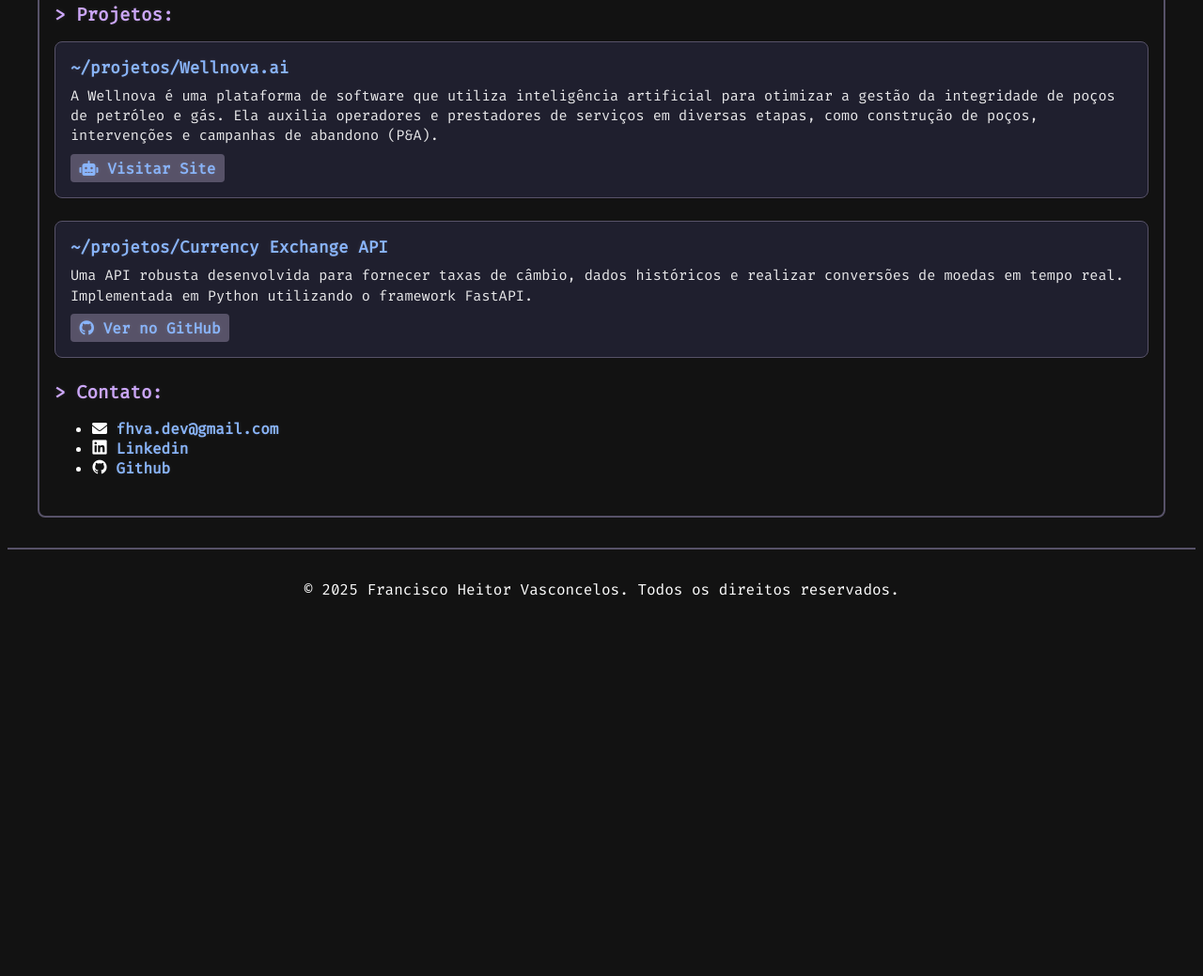
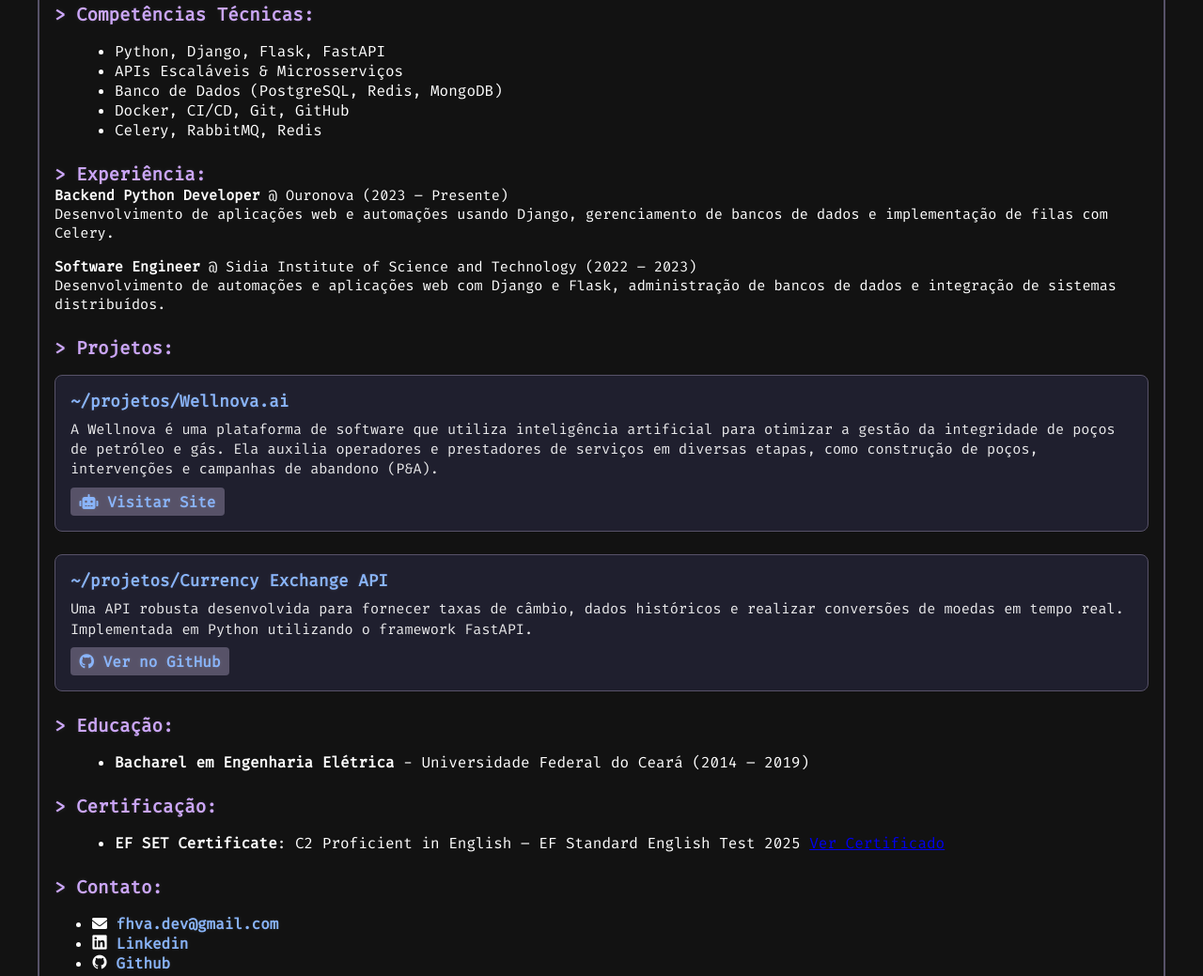
Before and after one commit to fhva29/personal-portfolio, a plain HTML site: page index.html in a window 1280 px wide. Shown: the part 380-1419 px from the top of the page at 94% size. Before the commit the page ends 1050 px from the top, so only its background shows below. Drawn offline with nearby package versions, Linux system fonts and the light colour scheme.

Commit message:
feat: updates on text

```diff
--- a/index.html
+++ b/index.html
@@ -1,27 +1,15 @@
 <!DOCTYPE html>
 <html lang="pt-br">
-
 <head>
   <meta charset="UTF-8">
   <meta name="viewport" content="width=device-width, initial-scale=1.0">
   <title>Francisco Heitor Vasconcelos | Backend Python Developer</title>
-
-    <!-- Favicon -->
   <link rel="icon" type="image/png" href="src/favicon.png">
-
-    <!-- Font Awesome -->
   <link rel="stylesheet" href="https://cdnjs.cloudflare.com/ajax/libs/font-awesome/6.0.0-beta3/css/all.min.css" />
-
-    <!-- DevIcons -->
   <link rel="stylesheet" href="https://cdn.jsdelivr.net/gh/devicons/devicon@latest/devicon.min.css">
-
-    <!-- Google Fonts -->
   <link href="https://fonts.googleapis.com/css2?family=Fira+Code&display=swap" rel="stylesheet">
-
-    <!-- CSS -->
   <link rel="stylesheet" href="style.css">
 </head>
-
 <body>
   <header class="terminal-header">
       <div class="terminal-header-bar">
@@ -36,39 +24,49 @@
           <button id="theme-toggle" class="theme-btn">🌙</button>
       </div>
   </header>
-
   <main class="terminal-body">
       <section class="terminal">
           <!-- Sobre Mim -->
-            <div class="line">
+          <div class="line" id="sobre-mim">
               <span class="prompt">> Sobre Mim:</span>
               <span class="text" id="sobre-mim-text"></span><span class="cursor"></span>
           </div>
-
+          <!-- Competências Técnicas -->
+          <div class="line" id="skills">
+              <span class="prompt" id="skills-title"></span>
+              <ul id="skills-list"></ul>
+          </div>
+          <!-- Experiência -->
+          <div class="line" id="experience">
+              <span class="prompt" id="experience-title"></span>
+              <div id="experience-list"></div>
+          </div>
           <!-- Projetos -->
-            <div class="line">
+          <div class="line" id="projects">
               <span class="prompt">> Projetos:</span>
               <div class="project-list" id="project-list">
-                    <!-- Os projetos serão inseridos dinamicamente via JavaScript -->
               </div>
           </div>
-
+          <!-- Educação -->
+          <div class="line" id="education">
+              <span class="prompt" id="education-title"></span>
+              <ul id="education-list"></ul>
+          </div>
+          <!-- Certificação -->
+          <div class="line" id="certification">
+              <span class="prompt" id="certification-title"></span>
+              <ul id="certification-list"></ul>
+          </div>
           <!-- Contato -->
-            <div class="line">
+          <div class="line" id="contact">
               <span class="prompt">> Contato:</span>
-                <ul>
-                    <!-- Este conteúdo será substituído pelo JavaScript -->
-                </ul>
+              <ul id="contact-list"></ul>
           </div>
       </section>
   </main>
-
   <footer class="terminal-footer">
       <p>&copy; 2025 Francisco Heitor Vasconcelos. Todos os direitos reservados.</p>
   </footer>
-
-    <!-- JavaScript -->
   <script src="script.js"></script>
 </body>
-
 </html>
--- a/script.js
+++ b/script.js
@@ -1,10 +1,57 @@
 document.addEventListener("DOMContentLoaded", () => {
-  // Texto que será animado para cada idioma
+    // Textos para cada idioma, incluindo as novas seções
     const texts = {
       "pt-br": {
         header: "Francisco Heitor Vasconcelos",
         subHeader: "Backend Python Developer | APIs Escaláveis & Microsserviços",
         about: "Sou um Desenvolvedor Backend Python com experiência em desenvolvimento de APIs escaláveis, microsserviços e sistemas distribuídos. Minha abordagem foca em entregar soluções robustas e eficientes, utilizando frameworks como Django, Flask e FastAPI.",
+        skills: {
+          title: "Competências Técnicas:",
+          items: [
+            "Python, Django, Flask, FastAPI",
+            "APIs Escaláveis & Microsserviços",
+            "Banco de Dados (PostgreSQL, Redis, MongoDB)",
+            "Docker, CI/CD, Git, GitHub",
+            "Celery, RabbitMQ, Redis"
+          ]
+        },
+        experience: {
+          title: "Experiência:",
+          items: [
+            {
+              role: "Backend Python Developer",
+              company: "Ouronova",
+              period: "2023 – Presente",
+              description: "Desenvolvimento de aplicações web e automações usando Django, gerenciamento de bancos de dados e implementação de filas com Celery."
+            },
+            {
+              role: "Software Engineer",
+              company: "Sidia Institute of Science and Technology",
+              period: "2022 – 2023",
+              description: "Desenvolvimento de automações e aplicações web com Django e Flask, administração de bancos de dados e integração de sistemas distribuídos."
+            }
+          ]
+        },
+        education: {
+          title: "Educação:",
+          items: [
+            {
+              degree: "Bacharel em Engenharia Elétrica",
+              institution: "Universidade Federal do Ceará",
+              period: "2014 – 2019"
+            }
+          ]
+        },
+        certification: {
+          title: "Certificação:",
+          items: [
+            {
+              name: "EF SET Certificate",
+              detail: "C2 Proficient in English – EF Standard English Test 2025",
+              link: "https://cert.efset.org/9tNcDt"
+            }
+          ]
+        },
         projects: [
           {
             title: "Wellnova.ai",
@@ -31,6 +78,53 @@ document.addEventListener("DOMContentLoaded", () => {
         header: "Francisco Heitor Vasconcelos",
         subHeader: "Backend Python Developer | Scalable APIs & Microservices",
         about: "I am a Backend Python Developer with experience in developing scalable APIs, microservices, and distributed systems. My approach focuses on delivering robust and efficient solutions using frameworks like Django, Flask, and FastAPI.",
+        skills: {
+          title: "Technical Skills:",
+          items: [
+            "Python, Django, Flask, FastAPI",
+            "Scalable APIs & Microservices",
+            "Database Management (PostgreSQL, Redis, MongoDB)",
+            "Docker, CI/CD, Git, GitHub",
+            "Celery, RabbitMQ, Redis"
+          ]
+        },
+        experience: {
+          title: "Experience:",
+          items: [
+            {
+              role: "Backend Python Developer",
+              company: "Ouronova",
+              period: "2023 – Present",
+              description: "Developing web applications and automations using Django, managing databases and implementing task queues with Celery."
+            },
+            {
+              role: "Software Engineer",
+              company: "Sidia Institute of Science and Technology",
+              period: "2022 – 2023",
+              description: "Developed automations and web applications using Django and Flask, administered databases, and integrated distributed systems."
+            }
+          ]
+        },
+        education: {
+          title: "Education:",
+          items: [
+            {
+              degree: "Bachelor in Electrical Engineering",
+              institution: "Federal University of Ceará",
+              period: "2014 – 2019"
+            }
+          ]
+        },
+        certification: {
+          title: "Certification:",
+          items: [
+            {
+              name: "EF SET Certificate",
+              detail: "C2 Proficient in English – EF Standard English Test 2025",
+              link: "https://cert.efset.org/9tNcDt"
+            }
+          ]
+        },
         projects: [
           {
             title: "Wellnova.ai",
@@ -66,11 +160,10 @@ document.addEventListener("DOMContentLoaded", () => {
     const headerP = document.querySelector("header p");
     const projectListElement = document.getElementById("project-list");
 
-  // Função para aplicar o efeito de digitação
+    // Efeito de digitação
     function typeEffect(text, element, callback) {
         let index = 0;
-      element.innerHTML = ""; // Limpa o conteúdo atual
-
+        element.innerHTML = "";
         function type() {
             if (index < text.length) {
                 element.innerHTML += text.charAt(index);
@@ -81,7 +174,6 @@ document.addEventListener("DOMContentLoaded", () => {
                 if (callback) callback();
             }
         }
-
         if (isTyping) {
             clearTimeout(typingTimeout);
         }
@@ -89,43 +181,31 @@ document.addEventListener("DOMContentLoaded", () => {
         type();
     }
 
-  // Função para atualizar os projetos na página
+    // Renderiza a lista de projetos
     function renderProjects() {
         const projects = texts[currentLanguage].projects;
-      projectListElement.innerHTML = ""; // Limpa a lista de projetos
-
+        projectListElement.innerHTML = "";
         projects.forEach((project) => {
-          // Cria o item do projeto
             const projectItem = document.createElement("div");
             projectItem.className = "project-item";
-
-          // Comando do projeto
             const cmdSpan = document.createElement("span");
             cmdSpan.className = "cmd";
             cmdSpan.textContent = `~/projetos/${project.title}`;
-
-          // Descrição do projeto
             const descriptionParagraph = document.createElement("p");
             descriptionParagraph.textContent = project.description;
-
-          // Link do projeto
             const projectLink = document.createElement("a");
             projectLink.href = project.linkHref;
             projectLink.target = "_blank";
             projectLink.className = "project-link";
             projectLink.innerHTML = `<i class="${project.iconClass}"></i> ${project.linkText}`;
-
-          // Adiciona os elementos ao item do projeto
             projectItem.appendChild(cmdSpan);
             projectItem.appendChild(descriptionParagraph);
             projectItem.appendChild(projectLink);
-
-          // Adiciona o item do projeto à lista de projetos
             projectListElement.appendChild(projectItem);
         });
     }
 
-  // Função para atualizar os textos na página
+    // Atualiza todos os textos e seções
     function updateTexts() {
         const currentTexts = texts[currentLanguage];
 
@@ -133,69 +213,93 @@ document.addEventListener("DOMContentLoaded", () => {
         headerH1.textContent = `> ${currentTexts.header}`;
         headerP.textContent = currentTexts.subHeader;
 
-      // Sobre Mim com efeito de digitação
+        // Sobre Mim
         typeEffect(currentTexts.about, sobreMimElement);
 
-      // Atualiza os projetos
+        // Skills / Competências Técnicas
+        document.getElementById("skills-title").textContent = `> ${currentTexts.skills.title}`;
+        const skillsList = document.getElementById("skills-list");
+        skillsList.innerHTML = "";
+        currentTexts.skills.items.forEach(skill => {
+            const li = document.createElement("li");
+            li.textContent = skill;
+            skillsList.appendChild(li);
+        });
+
+        // Experiência
+        document.getElementById("experience-title").textContent = `> ${currentTexts.experience.title}`;
+        const expList = document.getElementById("experience-list");
+        expList.innerHTML = "";
+        currentTexts.experience.items.forEach(exp => {
+            const expDiv = document.createElement("div");
+            expDiv.className = "experience-item";
+            expDiv.innerHTML = `<strong>${exp.role}</strong> @ ${exp.company} (${exp.period})<br>${exp.description}`;
+            expList.appendChild(expDiv);
+        });
+
+        // Projetos
         renderProjects();
 
+        // Educação
+        document.getElementById("education-title").textContent = `> ${currentTexts.education.title}`;
+        const eduList = document.getElementById("education-list");
+        eduList.innerHTML = "";
+        currentTexts.education.items.forEach(edu => {
+            const li = document.createElement("li");
+            li.innerHTML = `<strong>${edu.degree}</strong> - ${edu.institution} (${edu.period})`;
+            eduList.appendChild(li);
+        });
+
+        // Certificação
+        document.getElementById("certification-title").textContent = `> ${currentTexts.certification.title}`;
+        const certList = document.getElementById("certification-list");
+        certList.innerHTML = "";
+        currentTexts.certification.items.forEach(cert => {
+            const li = document.createElement("li");
+            li.innerHTML = `<strong>${cert.name}</strong>: ${cert.detail} <a href="${cert.link}" target="_blank">Ver Certificado</a>`;
+            certList.appendChild(li);
+        });
+
         // Contato
-      const contactSection = document.querySelectorAll(".line")[2];
-      contactSection.querySelector(".prompt").textContent = `> ${currentTexts.contact}:`;
-      contactSection.querySelector("ul").innerHTML = `
+        const contactList = document.getElementById("contact-list");
+        contactList.innerHTML = `
             <li>
                 <i class="fa-solid fa-envelope"></i>
-              <a href="mailto:${currentTexts.email}"
-                 class="social-link"
-                 target="_blank">
+                <a href="mailto:${currentTexts.email}" class="social-link" target="_blank">
                    ${currentTexts.email}
                 </a>
             </li>
             <li>
                 <i class="devicon-linkedin-plain"></i>
-              <a href="https://www.linkedin.com/in/heitor-vasconcelos-472028121/"
-                 class="social-link"
-                 target="_blank">
+                <a href="https://www.linkedin.com/in/heitor-vasconcelos-472028121/" class="social-link" target="_blank">
                    ${currentTexts.linkedin}
                 </a>
             </li>
             <li>
                 <i class="devicon-github-original"></i>
-              <a href="https://github.com/fhva29"
-                 class="social-link"
-                 target="_blank">
+                <a href="https://github.com/fhva29" class="social-link" target="_blank">
                    ${currentTexts.github}
                 </a>
             </li>
         `;
 
-      // Botão de linguagem
+        // Botão de idioma
         languageToggleButton.textContent = currentTexts.button;
     }
 
-  // Função para alternar o idioma
+    // Alterna idioma
     function toggleLanguage() {
         currentLanguage = currentLanguage === "pt-br" ? "en" : "pt-br";
         updateTexts();
     }
 
-  // Função para alternar o tema
+    // Alterna tema
     function toggleTheme() {
         document.documentElement.classList.toggle("light-theme");
-      // Change button icon
-      if (document.documentElement.classList.contains("light-theme")) {
-          themeToggleButton.textContent = "🌞";
-      } else {
-          themeToggleButton.textContent = "🌙";
-      }
+        themeToggleButton.textContent = document.documentElement.classList.contains("light-theme") ? "🌞" : "🌙";
     }
 
-  // Evento de clique no botão de idioma
     languageToggleButton.addEventListener("click", toggleLanguage);
-
-  // Evento de clique no botão de tema
     themeToggleButton.addEventListener("click", toggleTheme);
-
-  // Carrega os textos ao inicializar
     updateTexts();
   });
--- a/style.css
+++ b/style.css
@@ -1,23 +1,23 @@
 /* Cores do Terminal com Paleta Roxa - Atualizado para Background Preto Elegante */
 :root {
-    --bg-color: #121212;          /* Fundo terminal (preto elegante) */
-    --text-color: #ffffff;        /* Texto padrão (branco) */
-    --prompt-color: #cba6f7;      /* Prompt (roxo claro) */
-    --cmd-color: #89b4fa;         /* Comando (azul claro) */
-    --accent-color: #f38ba8;      /* Link hover (rosa avermelhado) */
-    --disabled-color: #6c7086;    /* Links desabilitados (cinza roxo) */
-    --border-color: #575268;      /* Bordas (roxo médio) */
+    --bg-color: #121212;
+    --text-color: #ffffff;
+    --prompt-color: #cba6f7;
+    --cmd-color: #89b4fa;
+    --accent-color: #f38ba8;
+    --disabled-color: #6c7086;
+    --border-color: #575268;
 }
 
 /* Tema Claro */
 .light-theme {
-    --bg-color: #f5f5f5;          /* Fundo terminal (cinza muito claro) */
-    --text-color: #1a1a1a;        /* Texto padrão (cinza escuro) */
-    --prompt-color: #6a0dad;      /* Prompt (roxo suave) */
-    --cmd-color: #4a90e2;         /* Comando (azul suave) */
-    --accent-color: #e06c75;      /* Link hover (rosa suave) */
-    --disabled-color: #b0b0b0;    /* Links desabilitados (cinza) */
-    --border-color: #c0c0c0;      /* Bordas (cinza suave) */
+    --bg-color: #f5f5f5;
+    --text-color: #1a1a1a;
+    --prompt-color: #6a0dad;
+    --cmd-color: #4a90e2;
+    --accent-color: #e06c75;
+    --disabled-color: #b0b0b0;
+    --border-color: #c0c0c0;
 }
 
 /* Corpo */
@@ -29,7 +29,7 @@ body {
     display: flex;
     flex-direction: column;
     justify-content: space-between;
-    position: relative; /* For absolute positioning of buttons */
+    position: relative;
 }
 
 /* Blinking Cursor */
@@ -41,12 +41,12 @@ body {
 
 .cursor {
     display: inline-block;
-    width: 2px; /* Largura fina para parecer uma barra */
-    height: 1em; /* Altura igual à linha de texto */
-    background-color: var(--text-color); /* Cor do cursor */
-    margin-left: 2px; /* Espaçamento entre o texto e o cursor */
-    animation: blink 1s infinite; /* Animação de piscar */
-    vertical-align: bottom; /* Alinha o cursor com a base do texto */
+    width: 2px;
+    height: 1em;
+    background-color: var(--text-color);
+    margin-left: 2px;
+    animation: blink 1s infinite;
+    vertical-align: bottom;
 }
 
 /* Header */
@@ -58,7 +58,6 @@ body {
     position: relative;
 }
 
-/* Terminal Header Bar */
 .terminal-header-bar {
     display: flex;
     justify-content: flex-start;
@@ -73,18 +72,17 @@ body {
 }
 
 .terminal-header-bar .red {
-    background: #ef2929; /* Vermelho */
+    background: #ef2929;
 }
 
 .terminal-header-bar .yellow {
-    background: #fce94f; /* Amarelo */
+    background: #fce94f;
 }
 
 .terminal-header-bar .green {
-    background: #8ae234; /* Verde */
+    background: #8ae234;
 }
 
-/* Header Buttons Container */
 .button-container {
     position: absolute;
     top: 1rem;
@@ -93,7 +91,6 @@ body {
     gap: 0.5rem;
 }
 
-/* Language Toggle Button e Theme Toggle Button */
 .language-btn, .theme-btn {
     background-color: var(--bg-color);
     color: var(--prompt-color);
@@ -172,21 +169,21 @@ body {
     padding: 1rem;
     border: 1px solid var(--border-color);
     border-radius: 8px;
-    background-color: #1f1f2e; /* Fundo dos itens (preto roxo escuro) */
+    background-color: #1f1f2e;
     transition: transform 0.3s, background-color 0.3s;
 }
 
 .project-item:hover {
     transform: translateY(-5px);
-    background-color: #2c2c3e; /* Fundo mais claro ao passar o mouse */
+    background-color: #2c2c3e;
 }
 
 .light-theme .project-item {
-    background-color: #e0e0e0; /* Fundo mais claro para o tema claro */
+    background-color: #e0e0e0;
 }
 
 .light-theme .project-item:hover {
-    background-color: #d0d0d0; /* Fundo ainda mais claro ao passar o mouse */
+    background-color: #d0d0d0;
 }
 
 .project-item .cmd {
@@ -227,21 +224,35 @@ body {
     background-color: transparent;
 }
 
+/* Listas das novas seções */
+#skills-list li,
+#education-list li,
+#certification-list li {
+    margin-left: 1.5rem;
+    list-style-type: disc;
+}
+
+/* Itens de Experiência */
+.experience-item {
+    margin-bottom: 1rem;
+    font-size: 0.95rem;
+}
+
 /* Links de Contato */
 .social-link {
-    color: var(--cmd-color);         /* Azul claro */
+    color: var(--cmd-color);
     font-weight: bold;
     text-decoration: none;
     transition: color 0.3s, text-decoration 0.3s;
 }
 
 .social-link:hover {
-    color: var(--accent-color);      /* Rosa avermelhado */
+    color: var(--accent-color);
     text-decoration: underline;
 }
 
 .social-link i {
-    margin-right: 4px; /* Ajuste conforme desejar */
+    margin-right: 4px;
 }
 
 /* Footer */
@@ -251,29 +262,24 @@ body {
     border-top: 2px solid var(--border-color);
 }
 
-/* Responsive Adjustments */
+/* Responsive */
 @media (max-width: 768px) {
     .terminal-body {
         padding: 1rem;
     }
-
     .project-item {
         padding: 0.8rem;
     }
-
     .language-btn, .theme-btn {
         padding: 0.4rem 0.8rem;
         font-size: 0.8rem;
     }
-
     .terminal-header h1 {
         font-size: 1.2rem;
     }
-
     .terminal-header p {
         font-size: 0.9rem;
     }
-
     .button-container {
         top: 0.5rem;
         right: 0.5rem;
```
Lines whose indentation alone changed are shown as unchanged.
